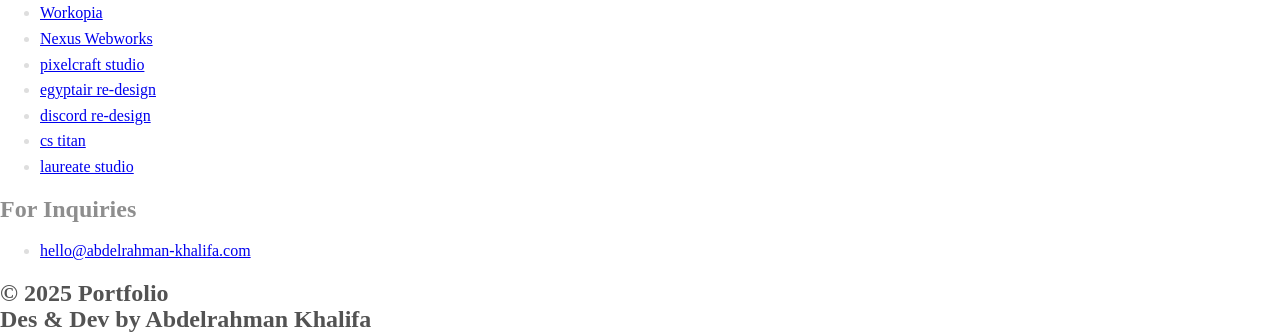
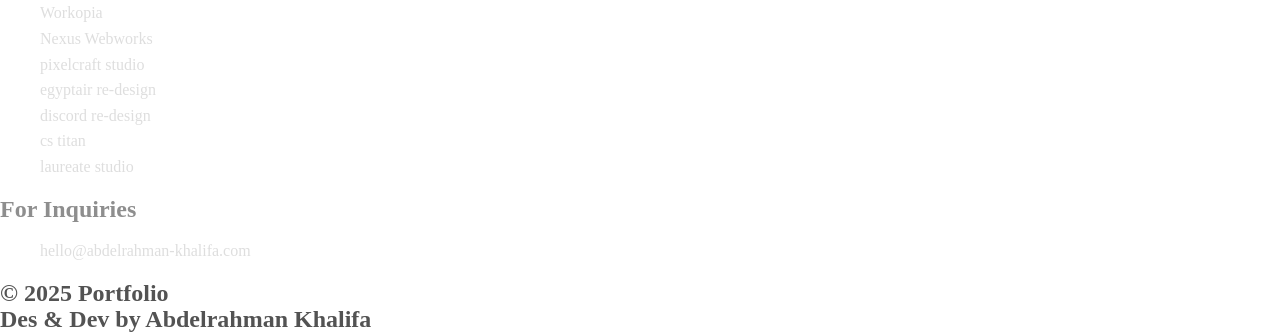
Before and after one commit to khalifa707/personal-portfolio, a plain HTML site: page index.html in a window 1280 px wide. Shown: the part 597-929 px from the top of the page. Drawn offline with Linux system fonts and the light colour scheme; a web font is replaced by a local one.

Commit message:
adding utility classes

```diff
--- a/style.css
+++ b/style.css
@@ -70,6 +70,14 @@
     textarea,
     select {
         font: inherit;
+    }
+    a{
+        text-decoration: none;
+        color: inherit;
+    }
+
+    li{
+        list-style: none;
     }
 
 }
```
